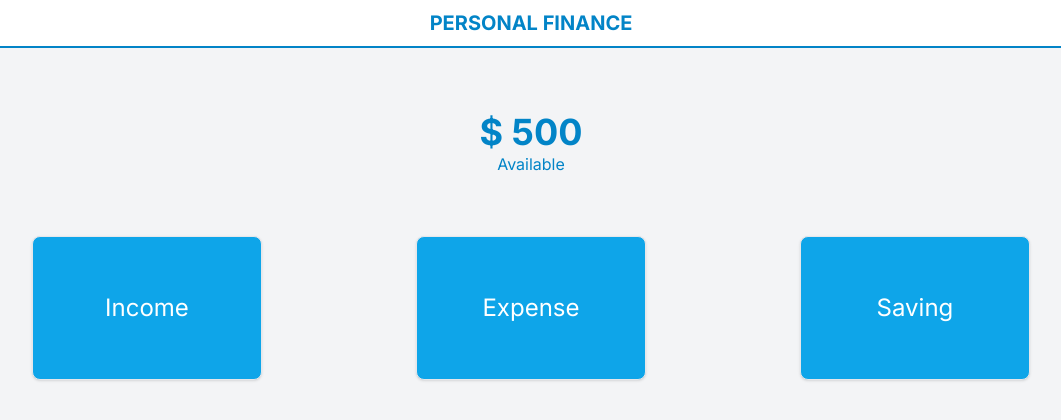
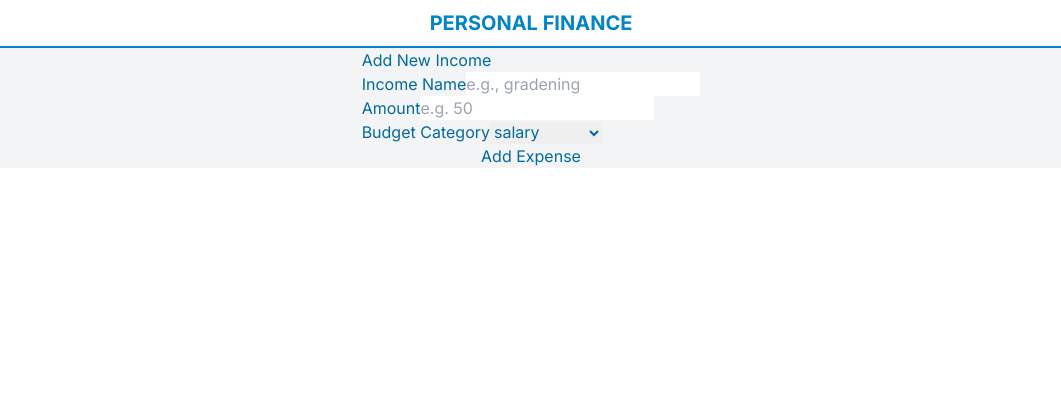
Before and after one commit to Noi-Git/finance-next-app, a Next.js app: page / in a window 1280 px wide. Shown: the top 420 px of the page, without its empty margins (109-1170 px from the left). Built offline with nearby package versions, Linux system fonts and the light colour scheme.

Commit message:
add income item page

```diff
--- a/src/app/page.tsx
+++ b/src/app/page.tsx
@@ -2,12 +2,16 @@
 import Login from '@/components/login/Login'
 import { homeContainer } from '../components/styles/home-style'
 import HomePage from '@//components/home/HomePage'
+import IncomeItem from '../components/income/IncomeItem'
+import IncomeType from '../components/income/IncomeType'
 export default function Home() {
   return (
     <>
       <main className={homeContainer}>
         {/* <Login /> */}
-        <HomePage />
+        {/* <HomePage /> */}
+        <IncomeItem />
+        {/* <IncomeType /> */}
       </main>
     </>
   )
--- a/src/components/income/IncomeItem.tsx
+++ b/src/components/income/IncomeItem.tsx
@@ -1,7 +1,59 @@
 import React from 'react'
 
+const incomeBudget = [
+  { id: 1, name: 'salary' },
+  { id: 2, name: 'gardening' },
+  { id: 3, name: 'dog walking' },
+]
+
 const IncomeItem = () => {
-  return <div>IncomeItem</div>
+  return (
+    <>
+      <div className='form-wrapper'>
+        <h2 className='h3'>Add New Income</h2>
+
+        <div className='expense-input'>
+          <div className='grid-xs'>
+            <label htmlFor='newExpense'>Income Name</label>
+            <input
+              type='text'
+              name='newExpense'
+              id='newExpense'
+              placeholder='e.g., gradening'
+              required
+            />
+          </div>
+          <div className='grid-xs'>
+            <label htmlFor='newExpenseAmount'>Amount</label>
+            <input
+              type='number'
+              step='0.01'
+              inputMode='decimal'
+              name='newExpenseAmount'
+              id='newExpenseAmount'
+              placeholder='e.g. 50'
+              required
+            />
+          </div>
+        </div>
+
+        <label htmlFor='newExpenseBudget'> Budget Category</label>
+        <select name='newExpenseBudget' id='newExpenseBudget' required>
+          {incomeBudget.map((budget) => {
+            return (
+              <option key={budget.id} value={budget.id}>
+                {budget.name}
+              </option>
+            )
+          })}
+        </select>
+      </div>
+      <input type='hidden' name='_action' value='createExpense' />
+      <button type='submit' className='btn btn--dark'>
+        <span>Add Expense</span>
+      </button>
+    </>
+  )
 }
 
 export default IncomeItem
```
